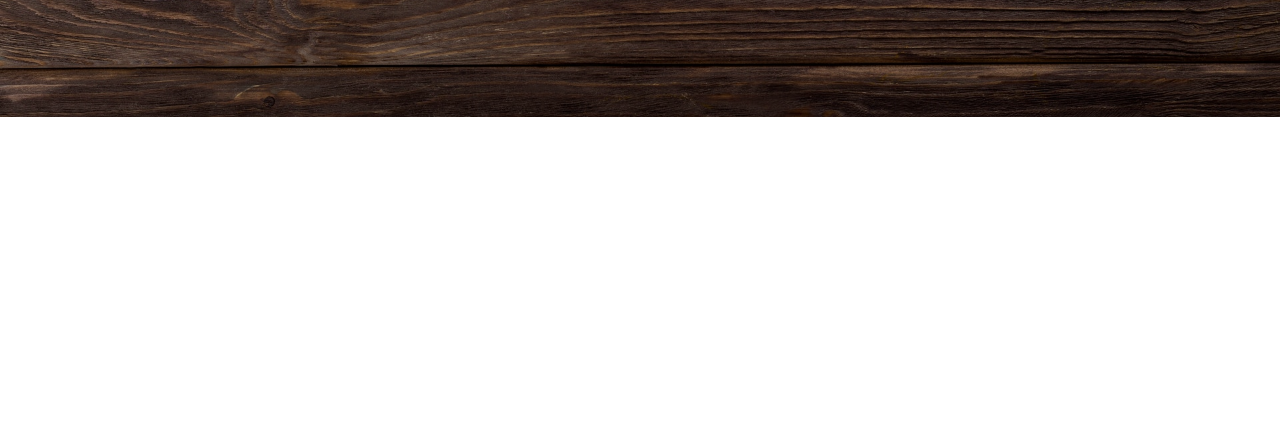
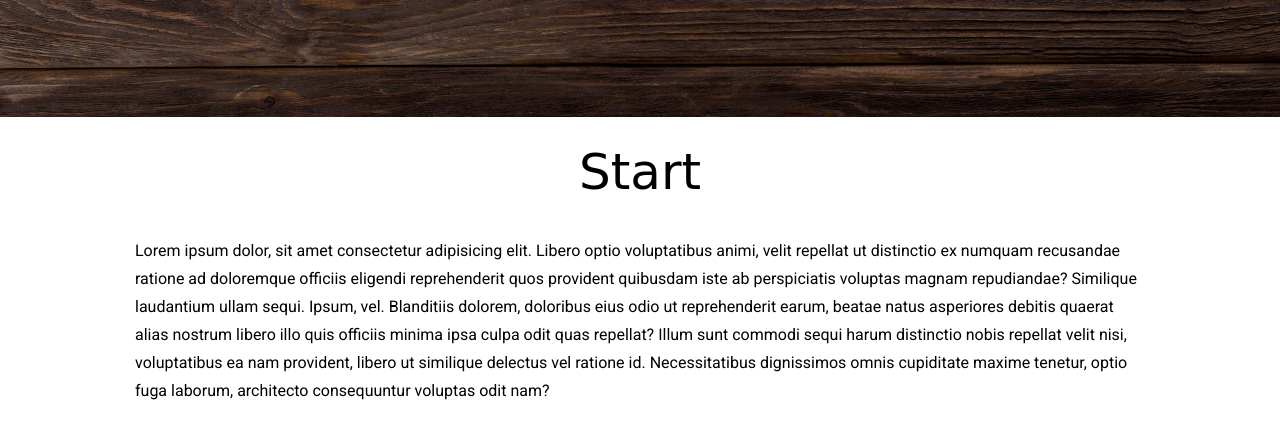
Before and after one commit to ChesterVip/piotrtrener.github.io, a plain HTML site: page index.html in a window 1280 px wide. Shown: the part 683-1122 px from the top of the page. Before the commit the page ends 800 px from the top, so only its background shows below. Drawn offline with Linux system fonts and the light colour scheme; a web font is replaced by a local one.

Commit message:
section start added

```diff
--- a/index.html
+++ b/index.html
@@ -21,6 +21,18 @@
         <h1 class="site-header__h1 heading--h1">Restauracja Dolce Vita</h1>
         <a class="site-header__button btn btn--red btn--circle" href="#">Menu</a>
     </header>
+    <main>
+        <section class="site-section" id="start">
+            <h2 class="heading--h2">Start</h2>
+            <div class="container">
+                <div class="row">
+                    <div class="col">
+                        <p>Lorem ipsum dolor, sit amet consectetur adipisicing elit. Libero optio voluptatibus animi, velit repellat ut distinctio ex numquam recusandae ratione ad doloremque officiis eligendi reprehenderit quos provident quibusdam iste ab perspiciatis voluptas magnam repudiandae? Similique laudantium ullam sequi. Ipsum, vel. Blanditiis dolorem, doloribus eius odio ut reprehenderit earum, beatae natus asperiores debitis quaerat alias nostrum libero illo quis officiis minima ipsa culpa odit quas repellat? Illum sunt commodi sequi harum distinctio nobis repellat velit nisi, voluptatibus ea nam provident, libero ut similique delectus vel ratione id. Necessitatibus dignissimos omnis cupiditate maxime tenetur, optio fuga laborum, architecto consequuntur voluptas odit nam?</p>
+                    </div>
+                </div>
+            </div>
+        </section>
+    </main>
     <script src="js/scripts.js"></script>
 </body>
 </html>
--- a/scss/07-templates/_index.scss
+++ b/scss/07-templates/_index.scss
@@ -1 +1,2 @@
 @forward 'site-header';
+@forward 'site-section';
--- /dev/null
+++ b/scss/07-templates/_site-section.scss
@@ -0,0 +1,8 @@
+@use '../01-settings/' as *;
+
+.site-section {
+
+    min-height: 70vh;
+    padding-top: 3rem;
+
+}
```
Also changed, not shown: css/main.css, 1 other file.
